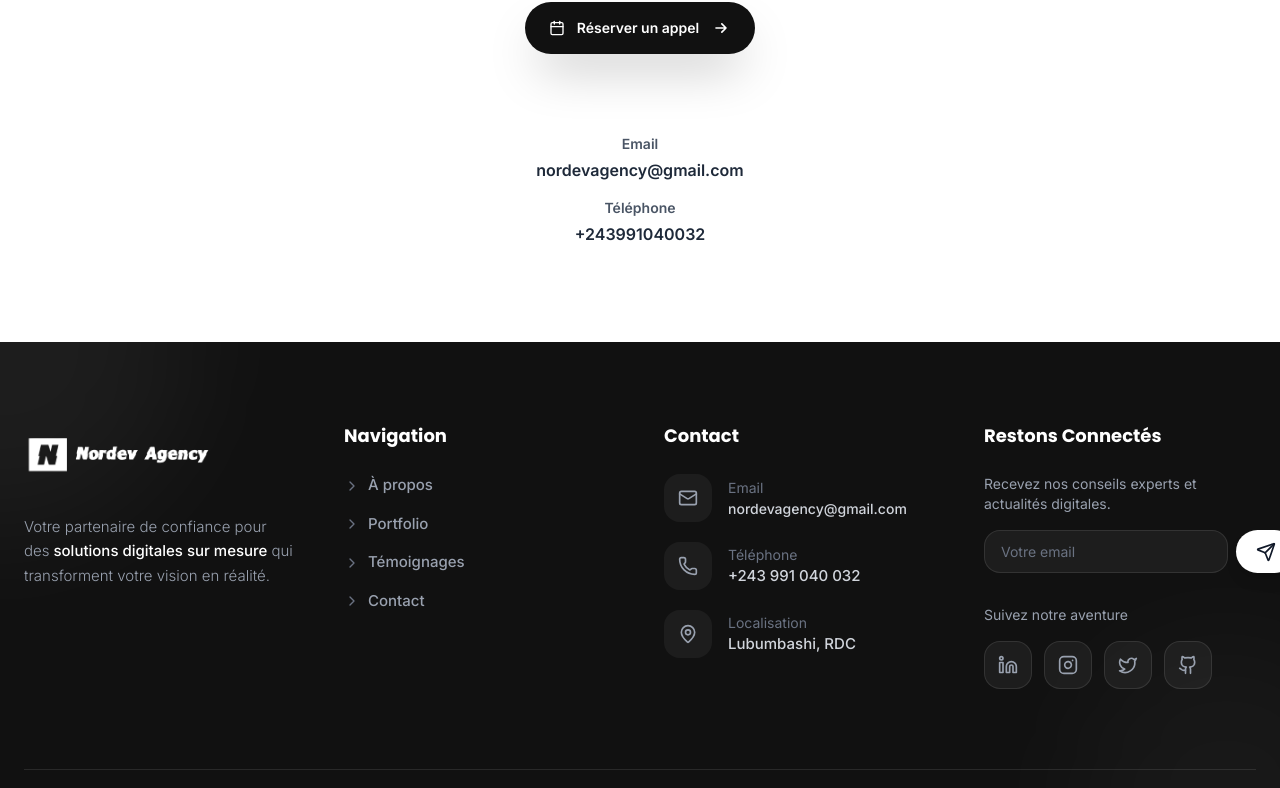
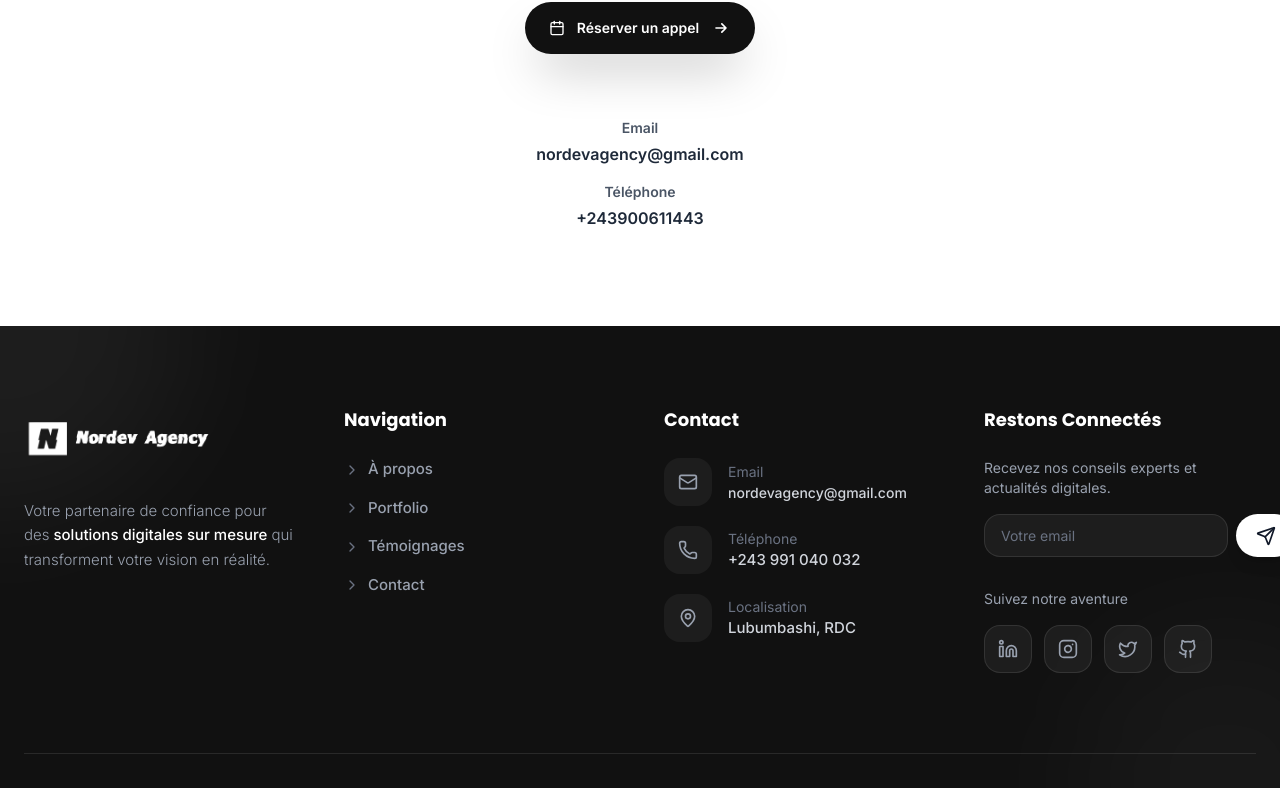
Before and after one commit to freddymk313/nordevagency, a Next.js app: page / in a window 1280 px wide. Shown: the part 4162-4950 px from the top of the page. Built offline with nearby package versions, Linux system fonts and the light colour scheme.

Commit message:
final cta number changed

```diff
--- a/components/FinalCTA.tsx
+++ b/components/FinalCTA.tsx
@@ -22,7 +22,7 @@ const FinalCTA = () => {
           </p>
 
           {/* Boutons d'action principaux */}
-          <div className="flex flex-col sm:flex-row gap-4 justify-center items-center mb-8 md:mb-12">
+          <div className="flex flex-col sm:flex-row gap-4 justify-center items-center mb-8 *md:mb-12">
             <button className="group bg-[#111111] text-white px-6 py-4 rounded-full hover:bg-gray-900 transition-all duration-300 font-semibold text-sm shadow-2xl hover:shadow-3xl transform hover:-translate-y-1 flex items-center gap-3">
               <Calendar className="w-4 h-4" />
               Réserver un appel
@@ -57,7 +57,7 @@ const FinalCTA = () => {
                   href="tel:+243991040032"
                   className="text-gray-800 font-semibold hover:text-gray-600 transition-colors"
                 >
-                  +243991040032
+                  +243900611443
                 </a>
               </div>
             </div>
```
